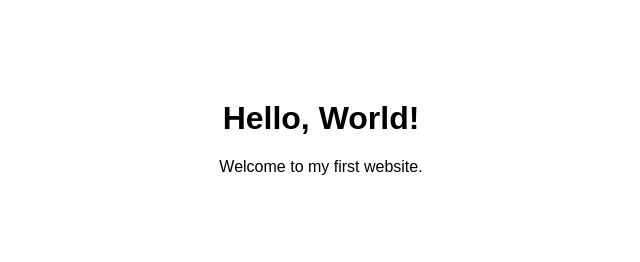
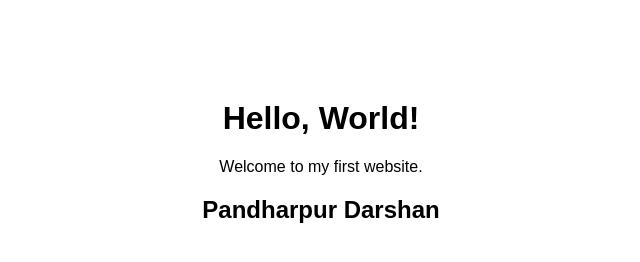
Before and after one commit to payal-kharat/jenkins-demo, a plain HTML site: page index.html in a window 1280 px wide. Shown: the whole page, without its empty margins (319-959 px from the left). Drawn offline with Linux system fonts and the light colour scheme.

Commit message:
update index.html

```diff
--- a/index.html
+++ b/index.html
@@ -14,6 +14,7 @@
 
     <h1>Hello, World!</h1>
     <p>Welcome to my first website.</p>
+    <h2> Pandharpur Darshan</h2>
 
 </body>
 </html>
```
